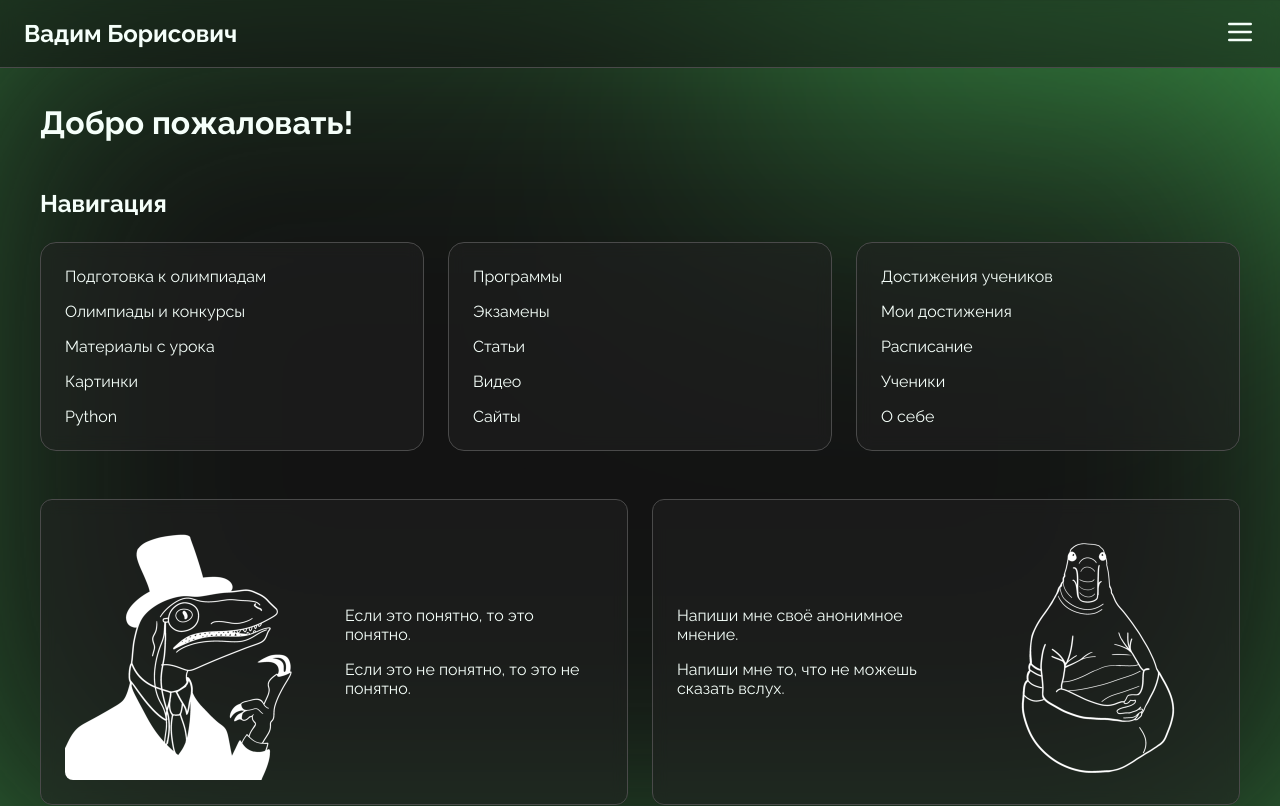
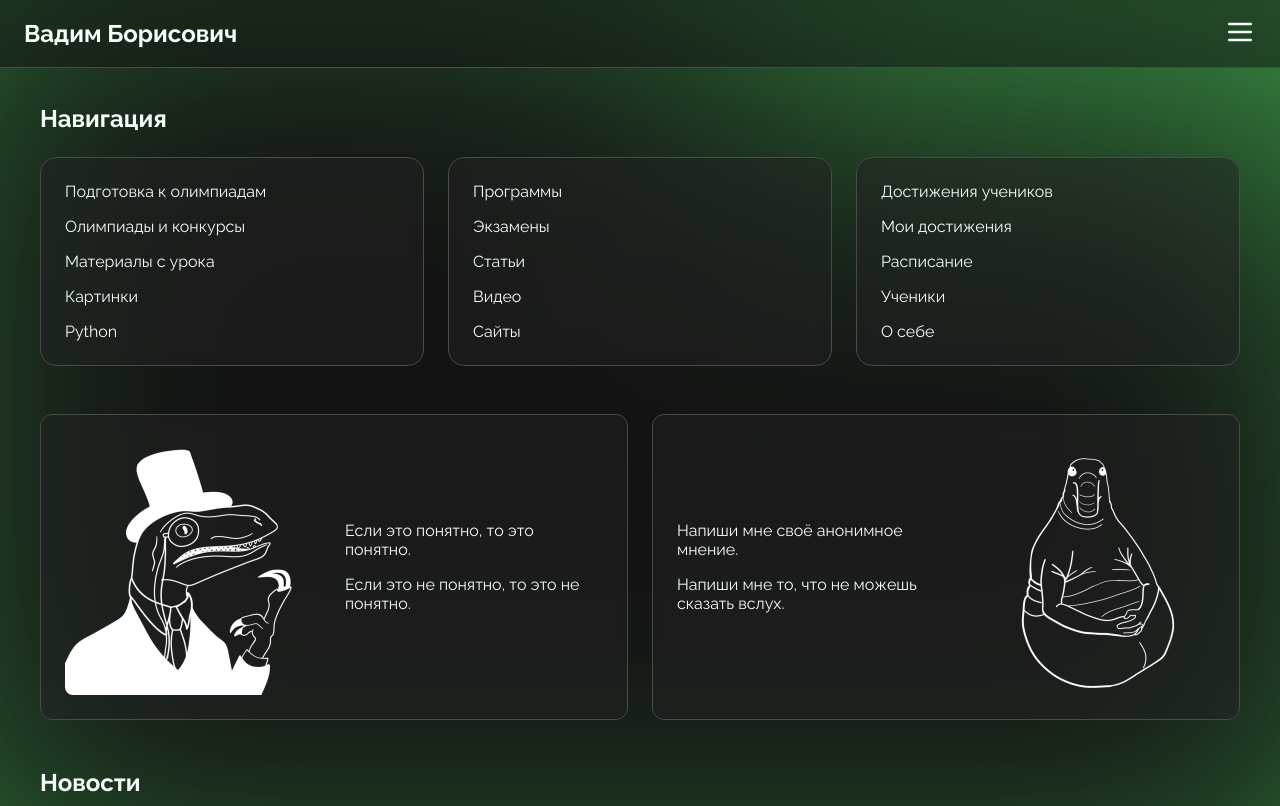
Before and after one commit to svbinf-ru/svbinf.ru, a Next.js app: page / in a window 1280 px wide. Shown: the top 806 px of the page. Built offline with nearby package versions, Linux system fonts and the light colour scheme.

Commit message:
chore: remove greeting heading

```diff
--- a/app/page.tsx
+++ b/app/page.tsx
@@ -9,9 +9,6 @@ import { NewsFeed } from '@/components/NewsFeed'
 export default function Home() {
     return (
         <main>
-            <Container>
-                <h1>Добро пожаловать!</h1>
-            </Container>
             <HomepageNavigation />
             <Container>
                 <GridTwoColumns>
```
